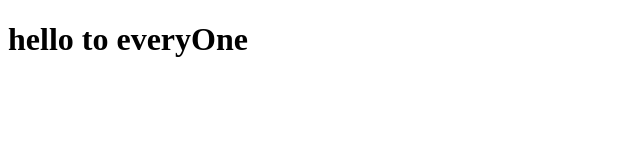
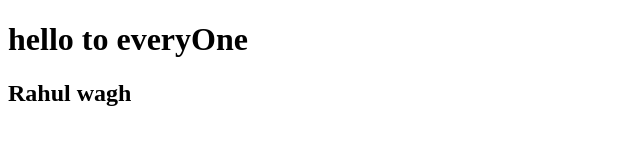
Before and after one commit to Rahulwagh1114/project2, a plain HTML site: page index.html in a window 1280 px wide. Shown: the whole page, without its empty margins (0-640 px from the left). Drawn offline with Linux system fonts and the light colour scheme.

Commit message:
name enterd

```diff
--- a/index.html
+++ b/index.html
@@ -5,6 +5,7 @@
     <meta name="viewport" content="width=device-width, initial-scale=1.0">
     <title>sample code</title>
     <h1>hello to everyOne</h1>
+    <h2>Rahul wagh</h2>
 </head>
 <body>
 
```
